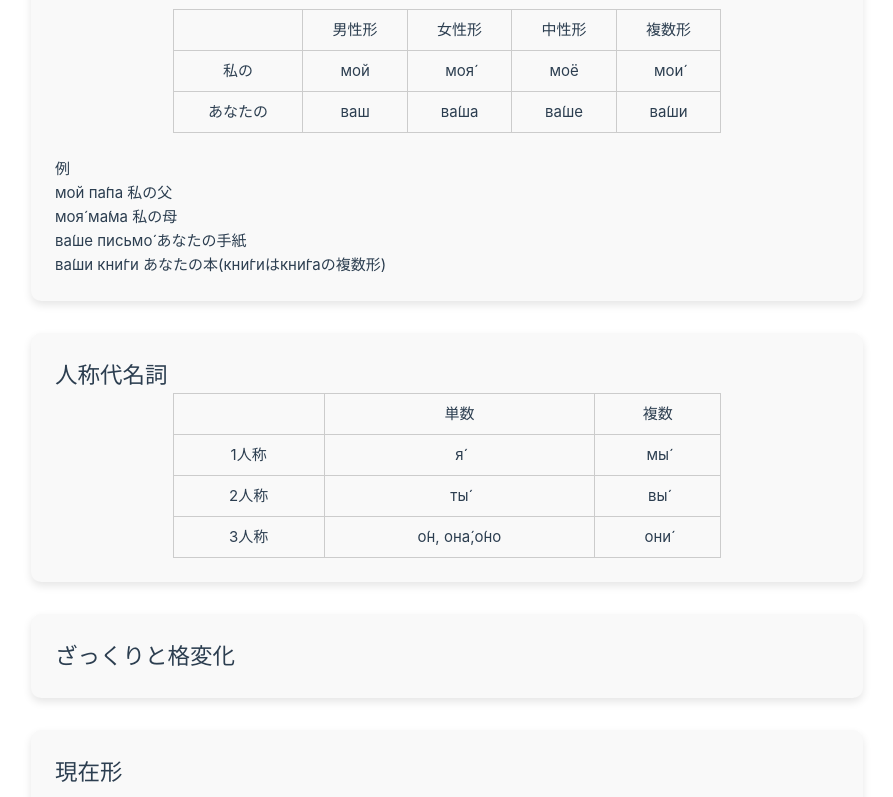
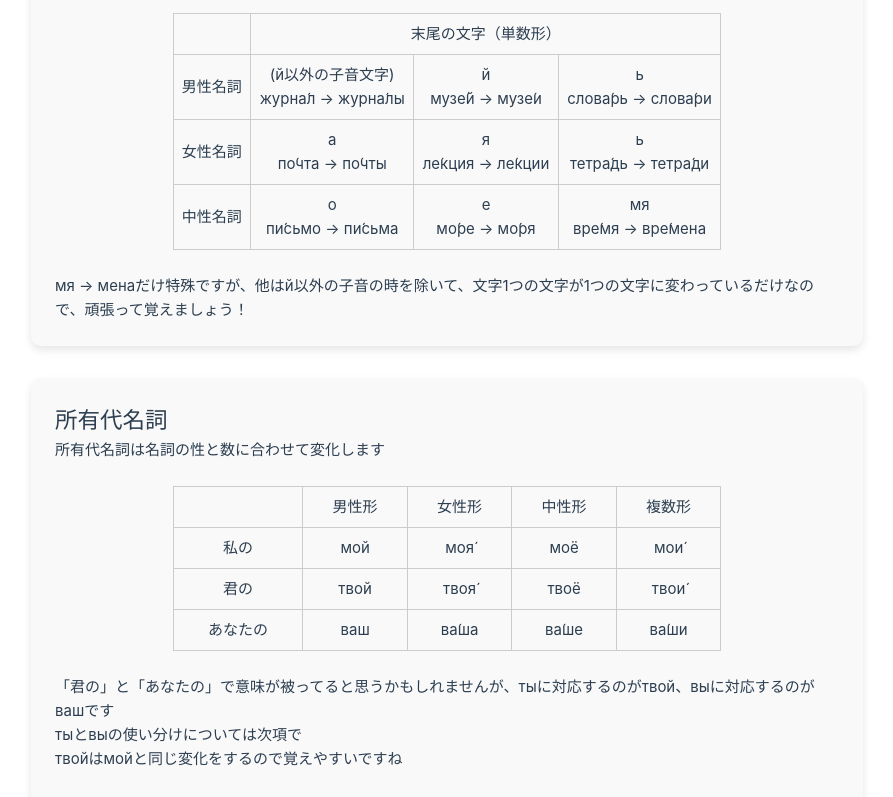
Before and after one commit to GenMira/LearnRussian, a Vue app: page /LearnRussian/grammar in a window 1280 px wide. Shown: the part 3260-4057 px from the top of the page, without its empty margins (193-1086 px from the left). Built offline with nearby package versions, Linux system fonts and the light colour scheme.

Commit message:
文法完成

```diff
--- a/src/views/GrammarPage.vue
+++ b/src/views/GrammarPage.vue
@@ -71,6 +71,7 @@
       <br>
       <p>Что э&#769;то? — Э&#769;то кни́га.</p>
       <p>これは何ですか？ — これは本です</p>
+      <p>※чтоは例外で[што]と発音する</p>
       <br>
       <p><b>Где Анна?</b> — Она до&#769;ма.</p>
       <p>彼はどこですか？ — 彼は家にいます</p>
@@ -96,7 +97,7 @@
         <br>なぜならこれらを使う文を考えるときには動詞を使いたくなり、動詞を使った文を扱うためにはその前に性と数、格変化について扱わなければならないからです</p>
     </div>
     <div class="text-box">
-      <h2>名詞の性</h2>
+      <h2>名詞の性と数</h2>
       <p>ロシア語の名詞には文法上の性(男性・女性・中性)があります</p>
       <p>それぞれの単語の性は、（多少の例外はあるにしろ）概ね末尾の文字によって決まります</p>
       <br>
@@ -130,8 +131,39 @@
       <p>それでもьで終わる単語は男性名詞にも女性名詞にもあるので、ьで終わる単語に関しては暗記が必要ですが......これでもだいぶ楽な方だと思って割り切りましょう！</p>
       <br>
       <p>また、例外として、аやяで終わっていたとしても男性を表す単語なら男性名詞となります</p>
+      <br>
       <p>例 : па&#769;па(父親), дя&#769;дя(叔父), ми&#769;ша(михаилの愛称)</p>
+      <br>
       <p>ми&#769;шаっていうと日本人の感覚としては響きが女性っぽいですが、男性の名前なんですよね......ロシア語の愛称は不可思議</p>
+      <br>
+      <p>名詞を複数形にするときには、英語のように単純にsをつけるのではなく、名刺の性や末尾の文字によって末尾の形を変化させます</p>
+      <br>
+      <table class="center-table">
+        <tr>
+          <th></th>
+        <th colspan="3">末尾の文字（単数形）</th>
+        </tr>
+        <tr>
+          <td>男性名詞</td>
+          <td>(й以外の子音文字)<br>журна́л → журна́лы</td>
+          <td>й<br>музе́й → музе́и</td>
+          <td>ь<br>слова́рь → слова́ри</td>
+        </tr>
+        <tr>
+          <td>女性名詞</td>
+          <td>а<br>по́чта → по́чты</td>
+          <td>я<br>ле́кция → ле́кции</td>
+          <td>ь<br>тетра́дь → тетра́ди</td>
+        </tr>
+        <tr>
+          <td>中性名詞</td>
+          <td>о<br>пи́сьмо → пи́сьма</td>
+          <td>е<br>мо́ре → мо́ря</td>
+          <td>мя<br>вре́мя → вре́мена</td>
+        </tr>
+      </table>
+      <br>
+      <p>мя → менаだけ特殊ですが、他はй以外の子音の時を除いて、文字1つの文字が1つの文字に変わっているだけなので、頑張って覚えましょう！</p>
     </div>
     <div class="text-box">
       <h2>所有代名詞</h2>
@@ -153,6 +185,13 @@
           <td>мои&#769;</td>
         </tr>
         <tr>
+          <td>君の</td>
+          <td>твой</td>
+          <td>твоя&#769;</td>
+          <td>твоё</td>
+          <td>твои&#769;</td>
+        </tr>
+        <tr>
           <td>あなたの</td>
           <td>ваш</td>
           <td>ва&#769;ша</td>
@@ -161,54 +200,168 @@
         </tr>
       </table>
       <br>
+      <p>「君の」と「あなたの」で意味が被ってると思うかもしれませんが、тыに対応するのがтвой、выに対応するのがвашです</p>
+      <p>тыとвыの使い分けについては次項で</p>
+      <p>твойはмойと同じ変化をするので覚えやすいですね</p>
+      <br>
       <p>例</p>
       <p>мой па&#769;па 私の父</p>
-      <p>моя&#769; ма&#769;ма 私の母</p>
+      <p>твоя&#769; ма&#769;ма 君の母</p>
       <p>ва&#769;ше письмо&#769; あなたの手紙</p>
       <p>ва&#769;ши кни&#769;ги あなたの本(кни&#769;гиはкни&#769;гаの複数形)</p>
     </div>
     <div class="text-box" id="p_pronoun">
       <h2>人称代名詞</h2>
+      <p>人称代名詞の主格です(格については<a href="declension" @click.prevent="scrollToId('declension')">後述</a> )</p>
+      <br>
       <table class="center-table">
         <thead>
           <tr>
             <th></th>
-            <th>単数</th>
-            <th>複数</th>
+            <th colspan="2">単数</th>
+            <th colspan="2">複数</th>
           </tr>
         </thead>
         <tbody>
           <tr>
             <td>1人称</td>
-            <td>я&#769;</td>
-            <td>мы&#769;</td>
+            <td>私</td>
+            <td>я</td>
+            <td>私たち</td>
+            <td>мы</td>
           </tr>
           <tr>
-            <td>2人称</td>
-            <td>ты&#769;</td>
-            <td>вы&#769;</td>
+            <td rowspan="2">2人称</td>
+            <td>君</td>
+            <td>ты</td>
+            <td rowspan="2">君たち、あなたたち</td>
+            <td rowspan="2">вы</td>
           </tr>
           <tr>
-            <td>3人称</td>
-            <td>о&#769;н, она&#769;,о&#769;но</td>
-            <td>они&#769;</td>
+            <td>あなた</td>
+            <td>вы</td>
+          </tr>
+          <tr>
+            <td rowspan="3">3人称</td>
+            <td>彼</td>
+            <td>он</td>
+            <td rowspan="3">彼ら、彼女ら、それら</td>
+            <td rowspan="3">они&#769;</td>
+          </tr>
+          <tr>
+            <td>彼女</td>
+            <td>она&#769;</td>
+          </tr>
+          <tr>
+            <td>それ</td>
+            <td>оно&#769;</td>
           </tr>
         </tbody>
       </table>
+      <br>
+      <p>注意点として、2人称単数を表す場合にも、遠慮がいる相手にはтыではなくвыを使います</p>
+      <p>日本語で言えば、「君、お前」くらいのニュアンスの言葉がты、「あなた」がвыです</p>
+      <br>
+      <p>тыを使う相手は、家族、友人などの親しい相手、子供などに限られます</p>
+      <p>丁寧に話すときや目上の人に話すときにはвыを使います</p>
+      <br>
+      <p>тыの複数形はвыですが、выは単数も複数もвыです</p>
+      <br>
+      <div style="white-space: pre-line;">
+        {{ isExpanded ? fullText : shortText }}
+        <span class="read-more" @click="toggleText">
+          {{ isExpanded ? '< 折りたたむ' : '>続きを読む' }}
+        </span>
+      </div>
+      <br>
+      <p>例</p>
+      <p>Кто вы?</p>
+      <p>Я студент</p>
+      <p>あなたは誰ですか？</p>
+      <p>私は学生です</p>
+      <br>
+      <p>Кто вы?</p>
+      <p>мы студенты(студентыはстудентの複数形)</p>
+      <p>あなたたちは誰ですか？</p>
+      <p>私たちは学生です</p>
+      <br>
     </div>
     <div class="text-box">
-      <h2>ざっくりと格変化</h2>
-    </div>
-    <div class="text-box">
-      <h2>現在形</h2>
+      <h2>動詞の変化</h2>
+      <br>
+      <h3>○現在形・第1変化</h3>
+      <p>動詞の現在形は主語の人称と数によって語尾が変化します。
+        <br>変化する前の形のことを（不定形）と呼び、多くの動詞は不定形がтьで終わります
+      </p>
+      <br>
+      <p>動詞の変化には主に第1変化と第2変化があり、どちらの変化をするかは単語ごとに異なります</p>
+      <p>しかし語尾を見ればある程度どちらか分かります</p>
+      <p>ちなみに英語のような現在形と現在進行形の区別はありません</p>
+      <br>
+      <table class="center-table">
+        <thead>
+          <tr>
+            <th>不定形</th>
+            <th>знать</th>
+          </tr>
+        </thead>
+        <tbody>
+          <tr>
+            <td>1人称単数</td>
+            <td>я зна́ю</td>
+          </tr>
+          <tr>
+            <td>2人称単数</td>
+            <td>ты зна́ешь</td>
+          </tr>
+          <tr>
+            <td>3人称単数</td>
+            <td>он/она/оно зна́ет</td>
+          </tr>
+          <tr>
+            <td>1人称複数</td>
+            <td>мы зна́ем</td>
+          </tr>
+          <tr>
+            <td>2人称複数</td>
+            <td>вы зна́ете</td>
+          </tr>
+          <tr>
+            <td>3人称複数</td>
+            <td>они зна́ют</td>
+          </tr>
+        </tbody>
+      </table>
+      <br>
+      <p>はい、このあたりから暗記が辛くなってきますね</p>
+      <p>ロシア語学習で一番辛いのがこのような多彩な格変化です</p>
+      <p>逆に言えば格変化をマスターすれば後はどうにでもなります</p>
+      <p>.....なーんて綺麗事言っても辛いものは辛いので、ただ頑張るしかないですね</p>
+      <br>
+      <p>例</p>
+      <p>Что вы де&#769;лаете?</p>
+      <p>Я чита&#769;ю</p>
+      <p>あなたは何をしていますか?</p>
+      <p>私は読んでいます</p>
+      <br>
+      <p>Что он де&#769;лает</p>
+      <p>Он изуча&#769;ет</p>
+      <p>彼は何をしていますか?</p>
+      <p>彼は勉強しています</p>
+      <br>
+      <p>де́лать : する
+        <br>чита́ть : 読む
+        <br>изуча́ть : 勉強する
+      </p>
     </div>
     <div class="text-box">
       <h2>過去形</h2>
+      <p>以下工事中</p>
     </div>
     <div class="text-box">
       <h2>未来形</h2>
     </div>
-    <div class="text-box">
+    <div class="text-box" id="declension">
       <h2>格変化</h2>
     </div>
   </div>
@@ -220,7 +373,20 @@
 
 <script>
 export default {
+  data() {
+    return {
+      fullText: `tips:英語の2人称you\n英語の2人称youもвыのように単数形と複数形が同じyouですが、実は元々youも単数形と複数形が違う形であり、長い歴史の中で単数形と複数形の区別がなくなっていったとされています。単数と複数の区別がないと不便に思うかもしれませんが、英語とロシア語という複数の言語で2人称の人称代名詞で単数と複数の区別がないということは、案外区別がなくてもどうにかなるということなのかもしれませんね`,
+      shortText: `tips:英語の2人称you...`,
+      isExpanded: false
+    }
+  },
   methods: {
+    toggleText() {
+      this.isExpanded = !this.isExpanded; // true/false を切り替える
+    },
+    toggleTextV(){
+      this.isExpandedV = !this.isExpandedV;
+    },
     scrollToId(id) {
       const el = document.getElementById(id)
       if (!el) return
```
Lines whose indentation alone changed are shown as unchanged.
